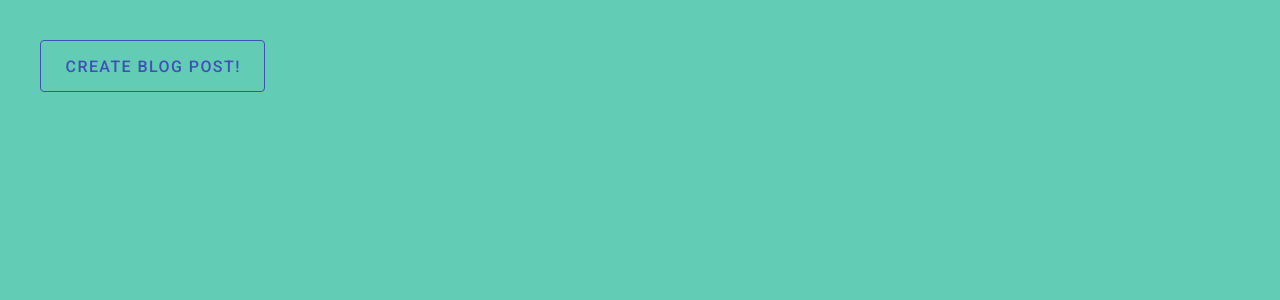
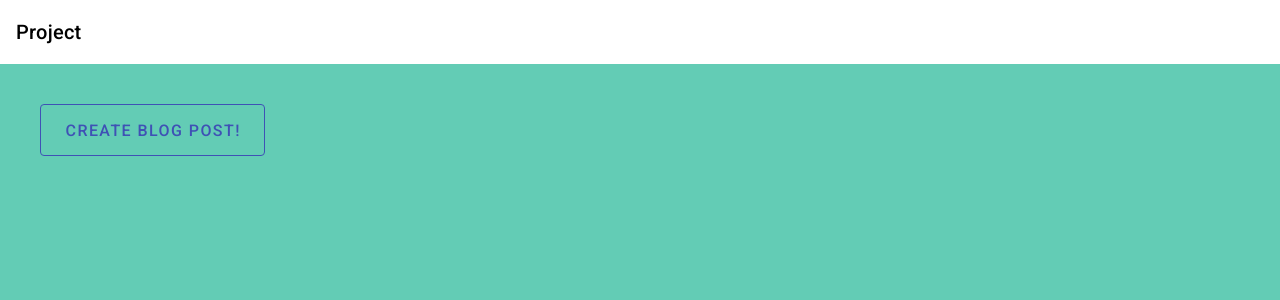
Before and after one commit to DSProject1/frontend, a Nuxt app: page / in a window 1280 px wide. Shown: the top 300 px of the page. Built offline with nearby package versions, Linux system fonts and the light colour scheme.

Commit message:
Add header component

```diff
--- /dev/null
+++ b/components/Header.vue
@@ -0,0 +1,20 @@
+<template>
+    <div>
+        <v-app-bar :elevation="3" color="white" elevate-on-scroll>
+        <nuxt-link to="/" class="title">Project</nuxt-link>
+        </v-app-bar>
+    </div>
+</template>
+
+<script>
+    export default {
+
+    }
+</script>
+
+<style lang="scss" scoped>
+.title {
+    text-decoration: none;
+    color: black;
+}
+</style>
--- a/layouts/default.vue
+++ b/layouts/default.vue
@@ -1,10 +1,12 @@
 <template>
   <v-app class="app">
+    <Header />
     <nuxt />
   </v-app>
 </template>
 
 <script>
+import Header from '@/components/Header.vue';
 export default {
 }
 </script>
```
